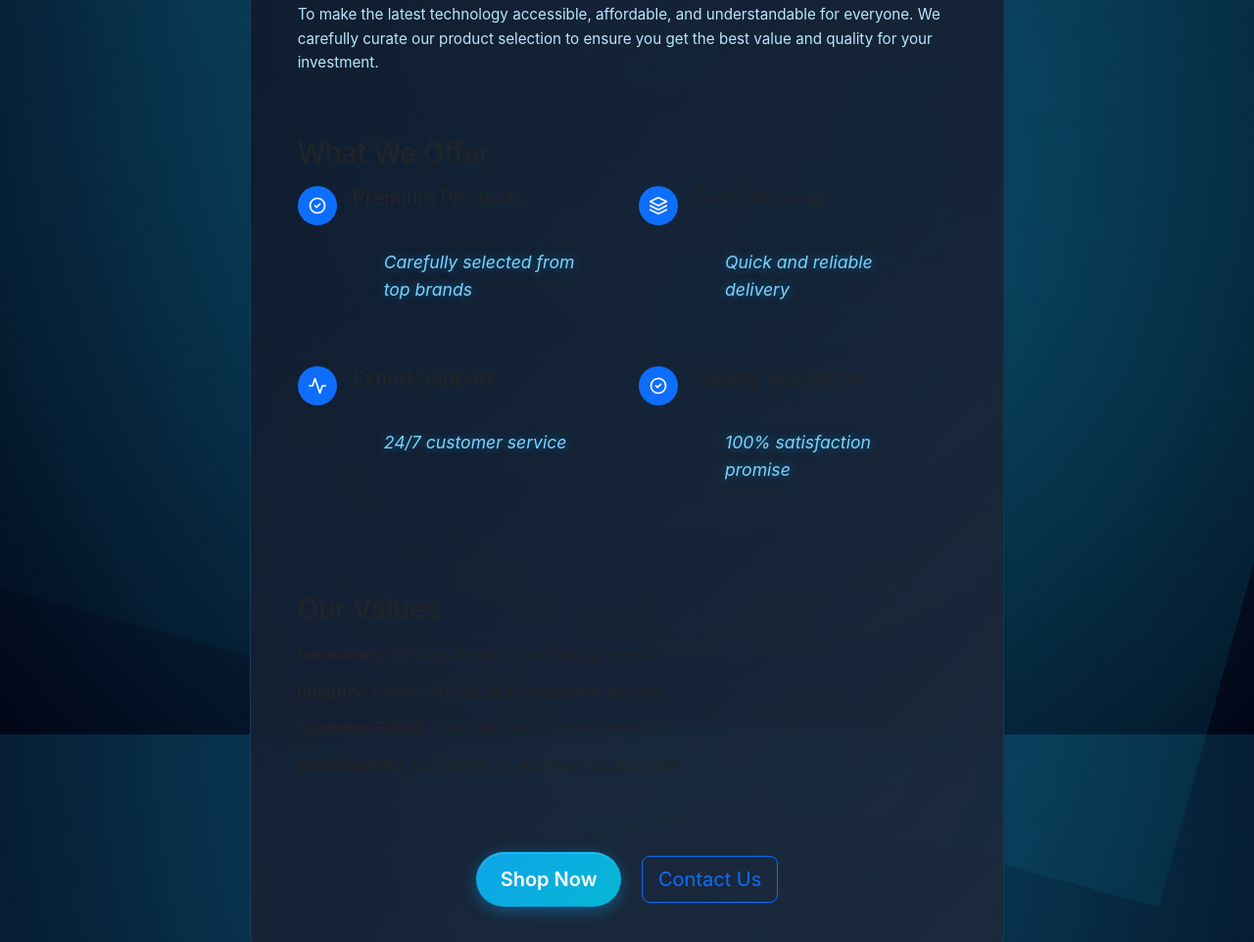
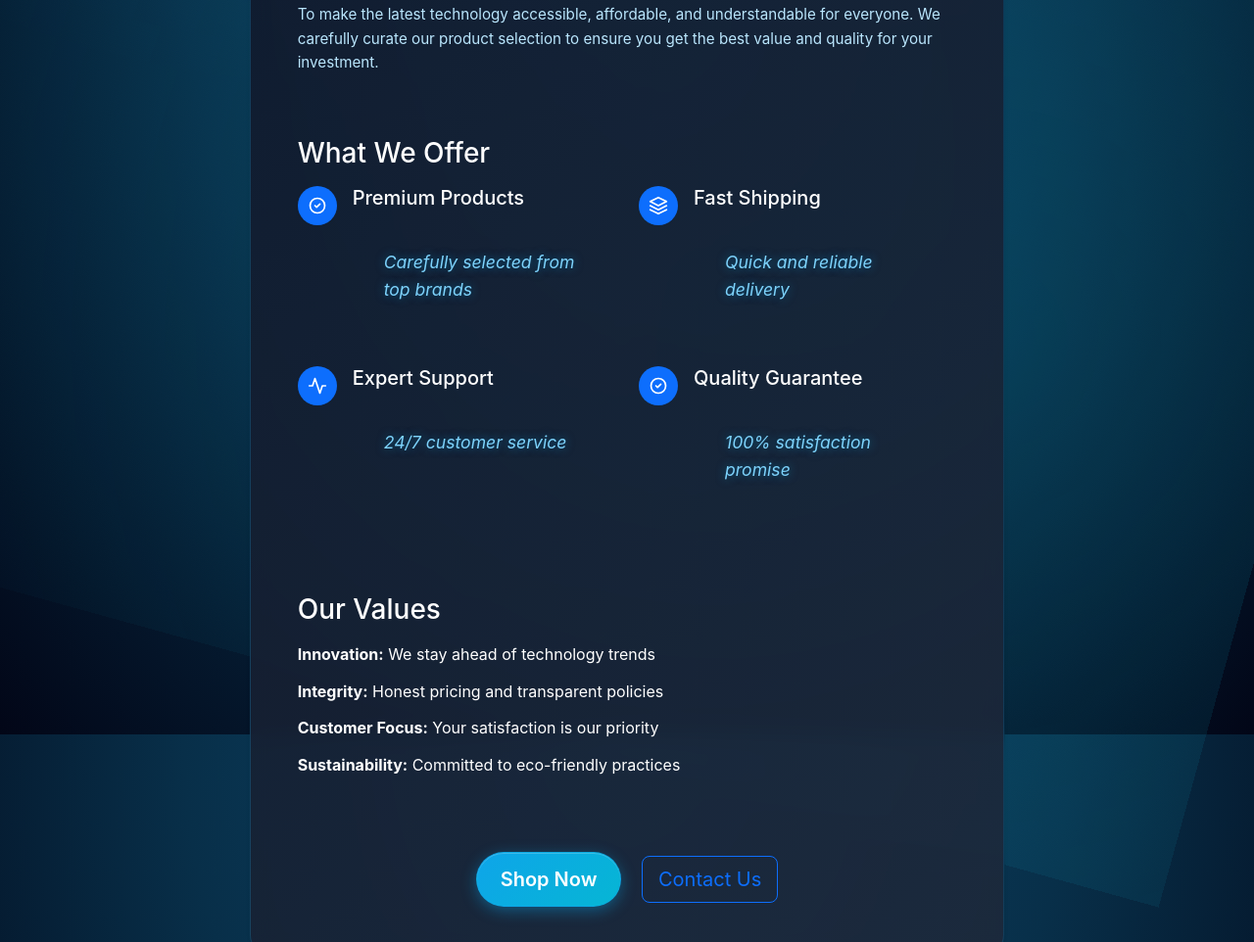
Before and after one commit to Akatsuki-glitch/E-commerce, a plain HTML site: page about.html in a window 1280 px wide. Shown: the part 850-1812 px from the top of the page at 98% size. Drawn offline with nearby package versions, Linux system fonts and the light colour scheme.

Commit message:
update frontend

```diff
--- a/about.html
+++ b/about.html
@@ -68,14 +68,14 @@
                             your life, not complicate it.
                         </p>
 
-                        <h3 class="mt-5 mb-3">Our Mission</h3>
+                        <h3 class="mt-5 mb-3 text-white">Our Mission</h3>
                         <p class="card-text">
                             To make the latest technology accessible, affordable, and understandable for everyone.
                             We carefully curate our product selection to ensure you get the best value and quality
                             for your investment.
                         </p>
 
-                        <h3 class="mt-5 mb-3">What We Offer</h3>
+                        <h3 class="mt-5 mb-3 text-white">What We Offer</h3>
                         <div class="row">
                             <div class="col-md-6">
                                 <div class="d-flex align-items-start mb-3">
@@ -87,7 +87,7 @@
                                         </div>
                                     </div>
                                     <div>
-                                        <h5>Premium Products</h5>
+                                        <h5 class="text-white">Premium Products</h5>
                                         <p class="text-muted">Carefully selected from top brands</p>
                                     </div>
                                 </div>
@@ -104,7 +104,7 @@
                                         </div>
                                     </div>
                                     <div>
-                                        <h5>Fast Shipping</h5>
+                                        <h5 class="text-white">Fast Shipping</h5>
                                         <p class="text-muted">Quick and reliable delivery</p>
                                     </div>
                                 </div>
@@ -119,7 +119,7 @@
                                         </div>
                                     </div>
                                     <div>
-                                        <h5>Expert Support</h5>
+                                        <h5 class="text-white">Expert Support</h5>
                                         <p class="text-muted">24/7 customer service</p>
                                     </div>
                                 </div>
@@ -134,15 +134,15 @@
                                         </div>
                                     </div>
                                     <div>
-                                        <h5>Quality Guarantee</h5>
+                                        <h5 class="text-white">Quality Guarantee</h5>
                                         <p class="text-muted">100% satisfaction promise</p>
                                     </div>
                                 </div>
                             </div>
                         </div>
 
-                        <h3 class="mt-5 mb-3">Our Values</h3>
-                        <ul class="list-unstyled">
+                        <h3 class="mt-5 mb-3 text-white">Our Values</h3>
+                        <ul class="list-unstyled text-white">
                             <li class="mb-2"><strong>Innovation:</strong> We stay ahead of technology trends</li>
                             <li class="mb-2"><strong>Integrity:</strong> Honest pricing and transparent policies</li>
                             <li class="mb-2"><strong>Customer Focus:</strong> Your satisfaction is our priority</li>
--- a/script.js
+++ b/script.js
@@ -112,7 +112,7 @@ function renderCart() {
         const li = document.createElement('li');
         li.className = 'list-group-item d-flex justify-content-between align-items-center';
         li.innerHTML = `
-        <div>
+        <div class="text-white">
             <strong>${item.name}</strong><br>
             $${item.price.toFixed(2)} x ${item.qty}
         </div>
```
Also changed, not shown: contact.html (+3 -3 lines), 1 other file.
